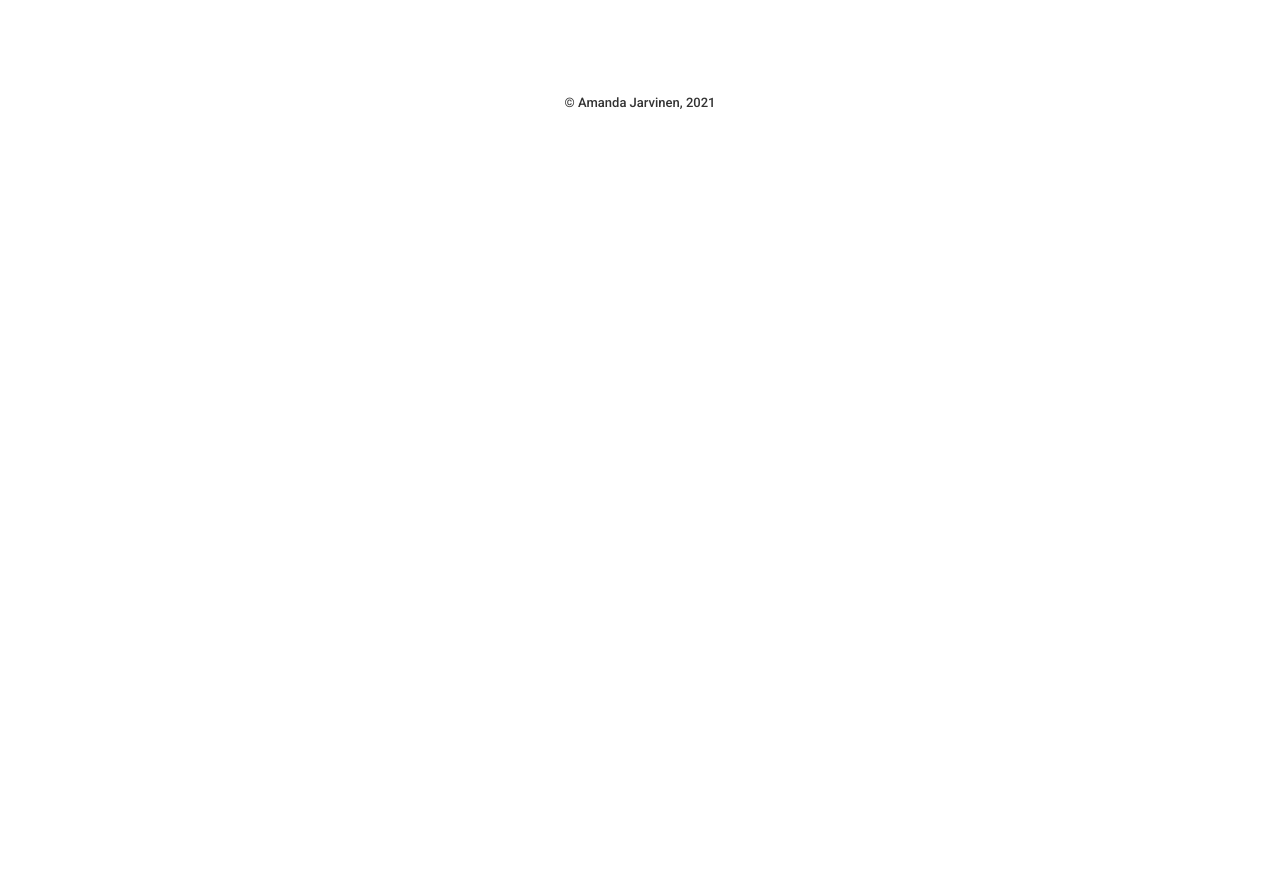
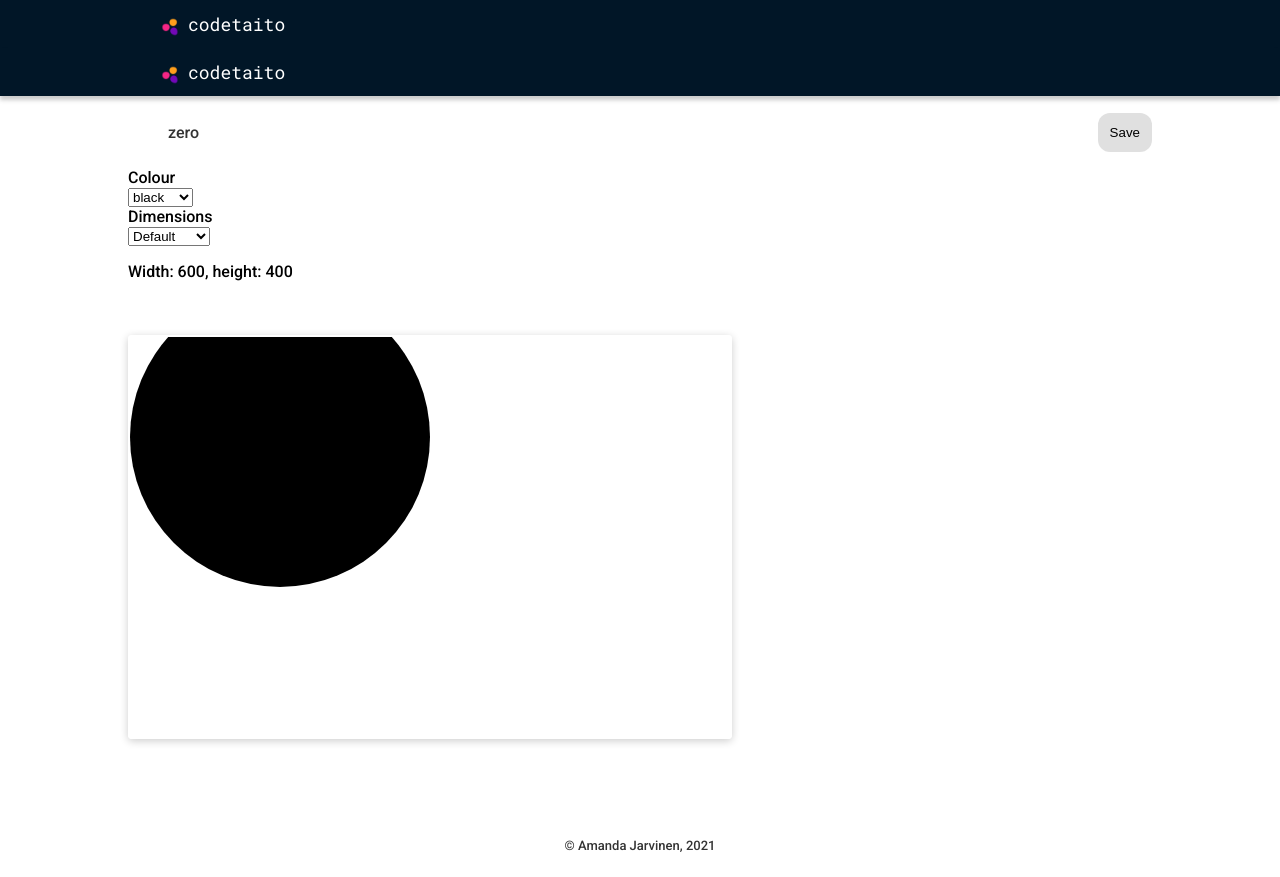
Before and after one commit to nimisaya/codetaito, a React (Create React App) app: page /#/art in a window 1280 px wide. Before the commit the page ends 800 px from the top, so only its background shows below. Built offline with nearby package versions, Linux system fonts and the light colour scheme.

Commit message:
Separate canvas and artpage

```diff
--- a/src/components/app/App.js
+++ b/src/components/app/App.js
@@ -6,6 +6,7 @@ import { HashRouter as Router, Route, Switch } from "react-router-dom";
 import Home from "../home/Home";
 import Mathfun from "../art/Mathfun";
 import Zero from "../art/Zero";
+import Artboard from "../artboard/Artboard";
 
 function App() {
   return (
@@ -15,6 +16,7 @@ function App() {
           <Route exact path="/" component={Home} />
           <Route path="/art/mathfun" component={Mathfun} />
           <Route path="/art/zero" component={Zero} />
+          <Route exact path="/art" component={Artboard} />
         </Switch>
       </Router>
       <footer>
--- /dev/null
+++ b/src/components/artboard/Artboard.js
@@ -0,0 +1,16 @@
+import Navbar from "../navbar/Navbar";
+import Zero from "../art/Zero";
+
+const Artboard = () => {
+  const Canvas = Zero;
+  // const canvasTitle = "Zero";
+
+  return (
+    <div>
+      <Navbar />
+      <Canvas />
+    </div>
+  );
+};
+
+export default Artboard;
```
